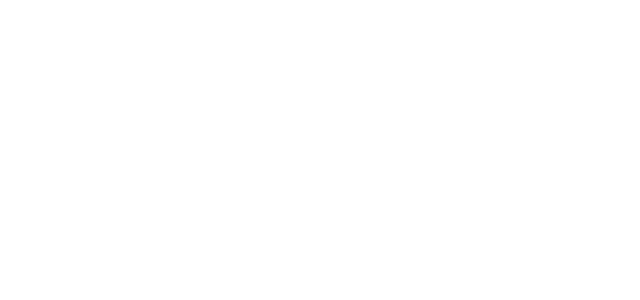
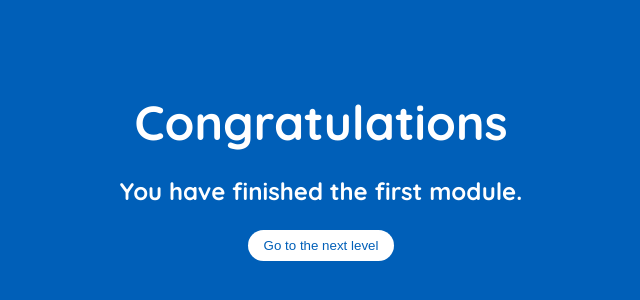
Before and after one commit to Sara-Ho99/industry-project, a React (Vite) app: page /end in a window 1280 px wide. Before the commit this address had no page. Shown: the part 224-524 px from the top of the page, without its empty margins (319-959 px from the left). Built offline with nearby package versions, Linux system fonts and the light colour scheme.

Commit message:
added last page

```diff
--- a/src/App.jsx
+++ b/src/App.jsx
@@ -4,6 +4,7 @@
 import ModulesPage from "./pages/modulesPage/modulesPage";
 import MyQuestionPage from "./pages/QuestionPage/QuestionPage";
 import HomePage from "./pages/HomePage/HomePage";
+import EndPage from "./pages/EndPage/EndPage"
 
 // import ModulesPage from "./pages/modulesPage/modulesPage";
 import QuestionPage from "./pages/QuestionPage/QuestionPage";
@@ -36,6 +37,7 @@
         />
         {/* <Route path="/" element={<ModulesPage />} /> */}
         <Route path="/quiz/:role/:level/:id" element={<QuestionPage />} />
+        <Route path="/end" element={<EndPage/>}/>
       </Routes>
     </BrowserRouter>
   );
--- /dev/null
+++ b/src/pages/EndPage/EndPage.jsx
@@ -0,0 +1,24 @@
+import "./EndPage.scss";
+import { Link } from "react-router-dom";
+
+function EndPage() {
+
+  return (
+    <div className="end-page">
+      <h1 className="end-page__title">Congratulations</h1>
+      <h2 className="end-page__subtitle">You have finished the first module. </h2>
+      <div className="end-page__button-container">
+        <Link to="/modules">
+          <button
+            className="end-page__button"
+          >
+            Go to the next level
+          </button>
+        </Link>
+
+      </div>
+    </div>
+  );
+}
+
+export default EndPage;
--- /dev/null
+++ b/src/pages/EndPage/EndPage.scss
@@ -0,0 +1,31 @@
+.end-page{
+    height: 100vh;
+  display: flex;
+  flex-direction: column;
+  align-items: center;
+  justify-content: center;
+  padding: 0 4rem;
+  gap: 1.5rem;
+  background-color: #005fb8;
+
+  &__title {
+    font-size: 3rem;
+    color: #fff;
+  }
+
+  &__subtitle {
+    font-size: 1.5rem;
+    color: #fff;
+    text-align: center;
+  }
+
+  &__button {
+    width: 100%;
+    color: #005fb8;
+    background-color: #fff;
+    padding: 0.5rem 1rem;
+    border-radius: 5rem;
+    border: none;
+    cursor: pointer;
+  }
+}
```
